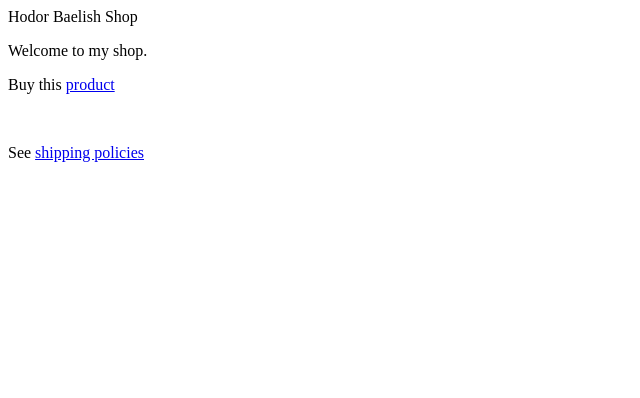
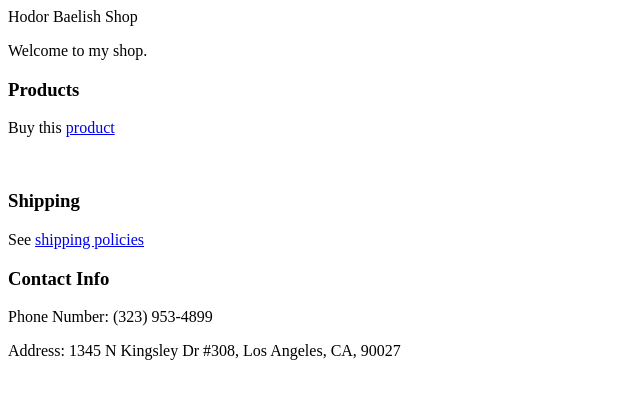
Before and after one commit to hodorbaelish/hodorbaelishshop, a plain HTML site: page index.html in a window 1280 px wide. Shown: the whole page, without its empty margins (0-640 px from the left). Drawn offline with Linux system fonts and the light colour scheme.

Commit message:
Update index.html

```diff
--- a/index.html
+++ b/index.html
@@ -6,11 +6,18 @@
   <p>
   Welcome to my shop.
   </p>
+  <h3>Products</h3>
   <p>
     Buy this <a href = "product.html">product</a>
   </p>
   <br>
+  <h3>Shipping</h3>
   <p>
     See <a href = "policies.html"> shipping policies </a>
   </p>
+  <div>
+  <h3>Contact Info</h3>
+  <p>Phone Number: (323) 953-4899</p>
+  <p>Address: 1345 N Kingsley Dr #308, Los Angeles, CA, 90027 </p>
+  </div>
 </body>
```
